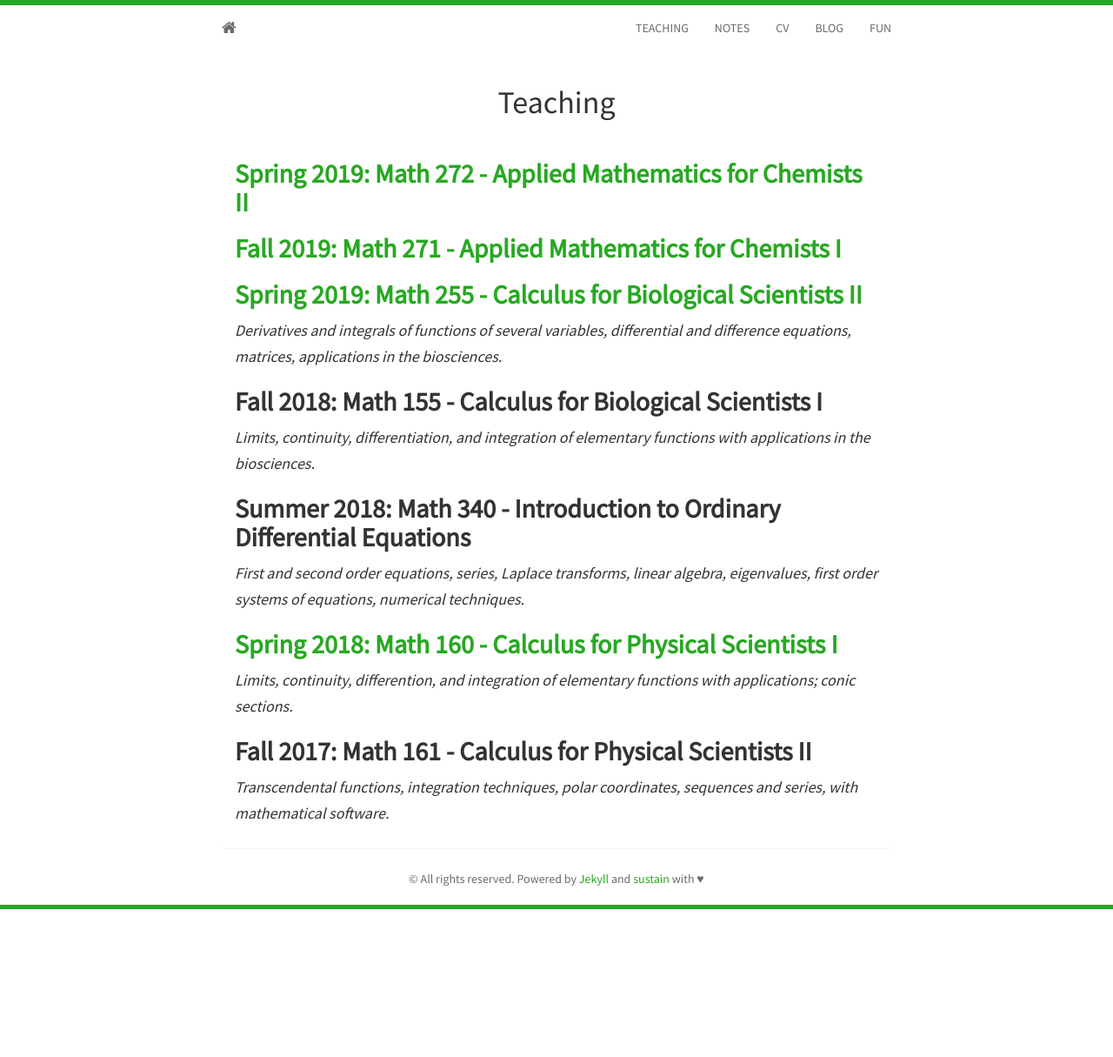
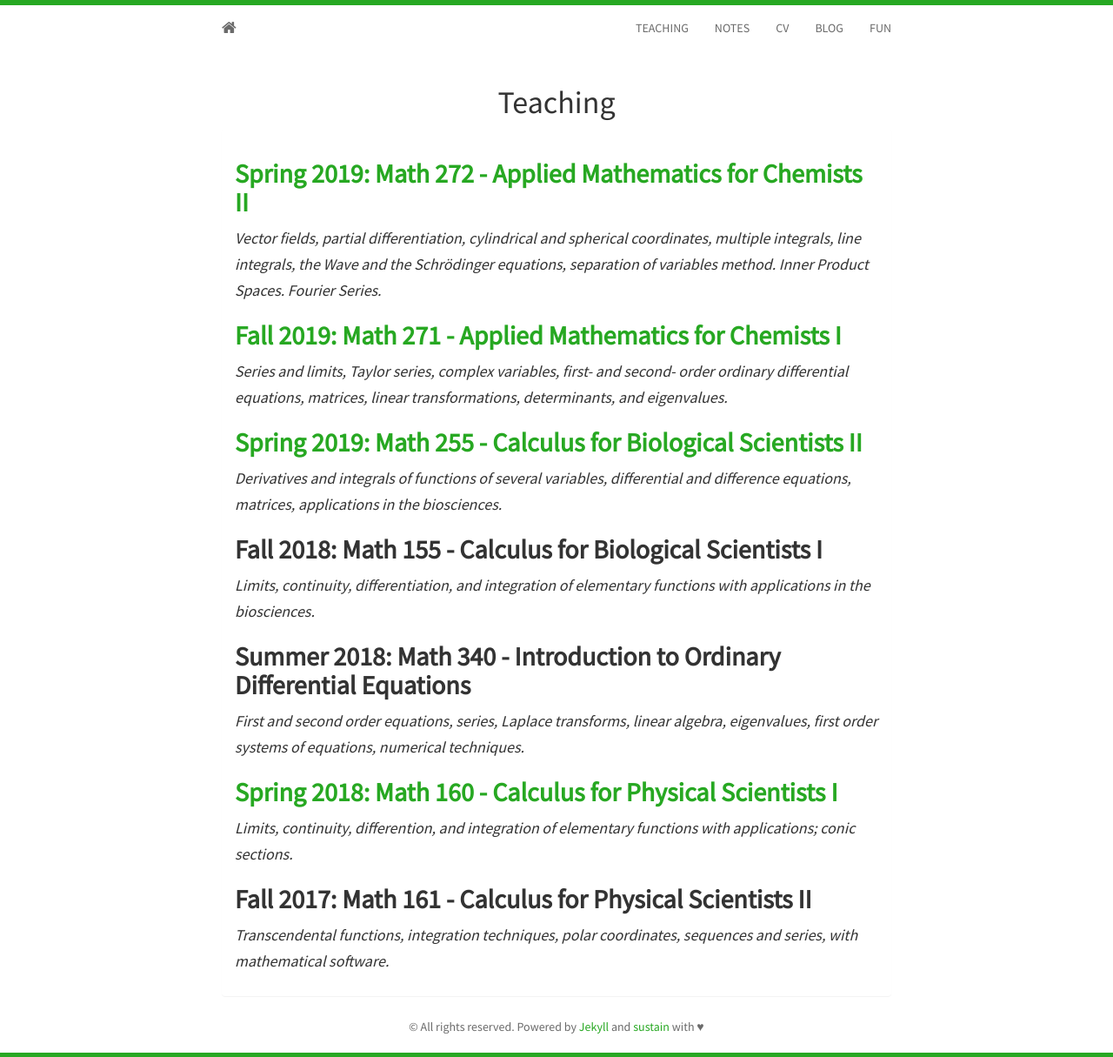
Before and after one commit to ColinPR/ColinPR.github.io, a Jekyll site: the page built from teaching.html, in a window 1280 px wide. Shown: the whole page at 87% size. Built offline with Jekyll 4.4.1, drawn with Linux system fonts in a browser that asks for light colours; nearby versions of some CDN libraries; before the commit the page ends 1045 px from its top, so only the background shows below that.

Commit message:
more slight updates
small updates

```diff
--- a/teaching.html
+++ b/teaching.html
@@ -9,9 +9,15 @@ layout: page
         <h2>
             <b><a href="{{ site.baseurl }}teaching/math_272.html">Spring 2019: Math 272 - Applied Mathematics for Chemists II</a></b>
         </h2>
+        <h5><i>
+            Vector fields, partial differentiation, cylindrical and spherical coordinates, multiple integrals, line integrals, the Wave and the Schrödinger equations, separation of variables method. Inner Product Spaces. Fourier Series.
+        </i></h5>
         <h2>
             <b><a href="{{ site.baseurl }}teaching/math_271.html">Fall 2019: Math 271 - Applied Mathematics for Chemists I</a></b>
         </h2>
+        <h5><i>
+            Series and limits, Taylor series, complex variables, first- and second- order ordinary differential equations, matrices, linear transformations, determinants, and eigenvalues.
+        </i></h5>
 		<h2>
 			<b><a href="{{ site.baseurl }}teaching/math_255.html">Spring 2019: Math 255 - Calculus for Biological Scientists II</a></b>
 		</h2>
```
